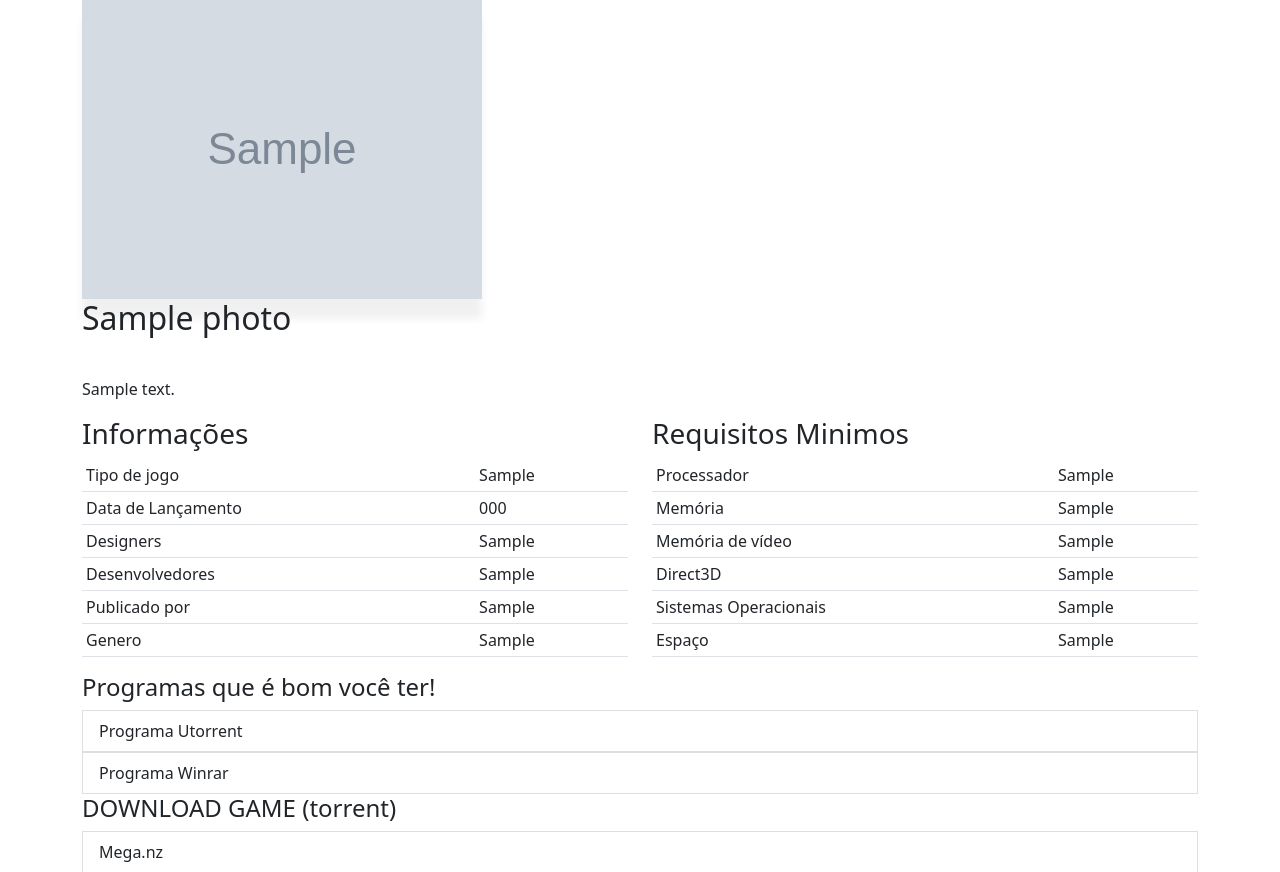
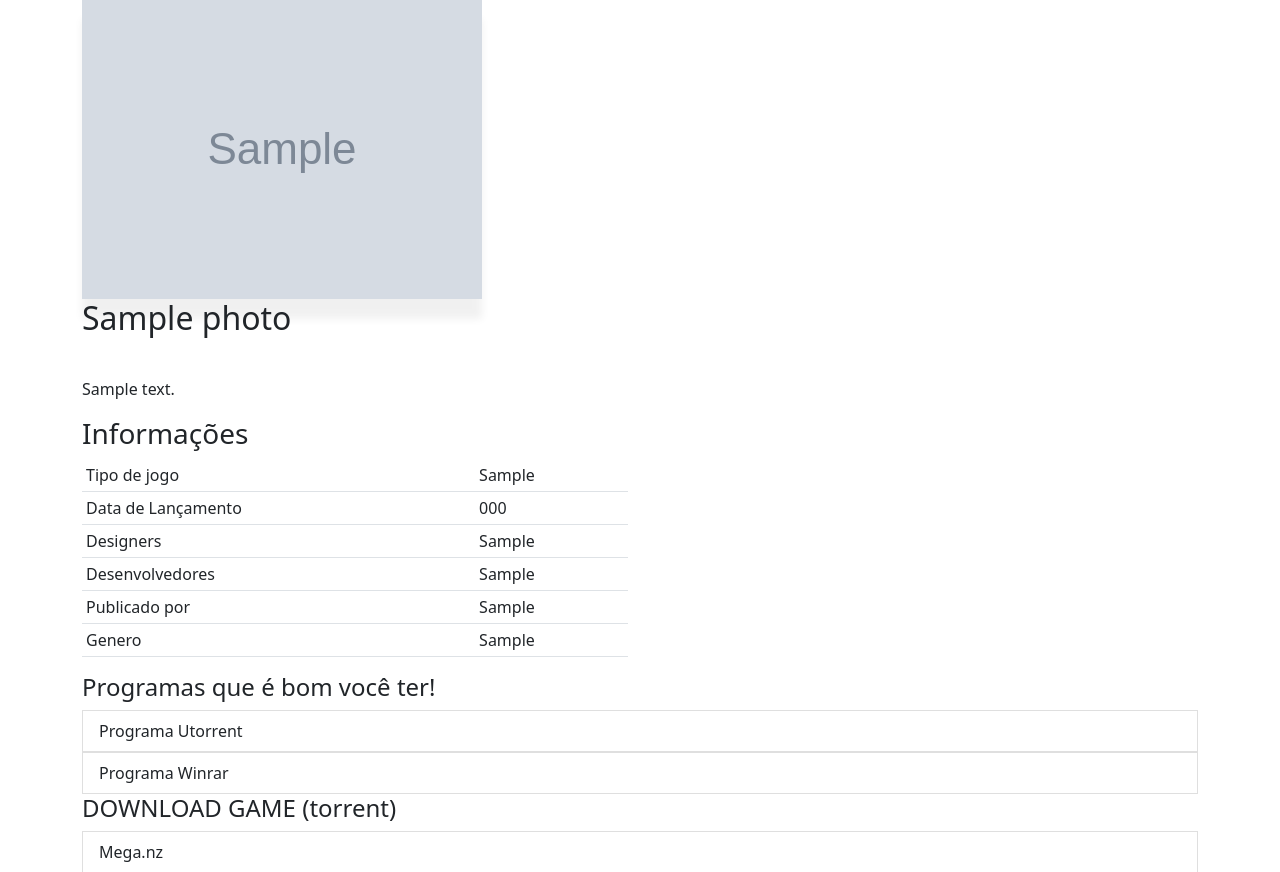
Before and after one commit to eticialima/damaheroblog, a Django app: page /photo/1/ in a window 1280 px wide. Shown: the part 877-1749 px from the top of the page. Run offline with Django 3.2, Linux system fonts and the light colour scheme; tables that the repository leaves empty hold one stand-in row (values such as "Sample post"); grey boxes marked "Sample" are stand-in pictures.

Commit message:
atualizado
atualizado

```diff
--- a/photos/models.py
+++ b/photos/models.py
@@ -18,13 +18,6 @@ class Photo(models.Model):
     info_developers = models.CharField(max_length=150)
     info_publish = models.CharField(max_length=150)
     info_genero = models.CharField(max_length=150)
-    # Requerimentos
-    req_processador = models.CharField(max_length=150)
-    req_memoria = models.CharField(max_length=150)
-    req_memoriavideo = models.CharField(max_length=150)
-    req_direct = models.CharField(max_length=150)
-    req_sistema = models.CharField(max_length=150)
-    req_volumedisco = models.CharField(max_length=150)
     # Botão
     button_mega = models.URLField(max_length=300)
     button_media = models.URLField(max_length=300)
--- a/photos/templates/photos/photo.html
+++ b/photos/templates/photos/photo.html
@@ -19,14 +19,13 @@
     </div>
 </div>
 <div class="container">
-    <div class="row justify-content-center ">
+    <div class="row ">
         <div class="col-12">
             <a href="{% url 'gallery' %}" class="btn btn-dark my-3">Voltar</a>
         </div>
         <div class="col-12">
             <h1>{{ photo.titulo }}</h1>
             <div>
-                <!-- IMAGEM DO JOGO  -->
                 <img style="max-width: 100%; max-height: 100%; box-shadow: 0 20px 8px rgb(0 0 0 / 6%);" src="{{photo.image.url}}">
             </div>
         </div>
@@ -62,37 +61,6 @@
                 <tr>
                     <td>Genero</td>
                     <td>{{photo.info_genero}}</td>
-                </tr>
-                </tbody>
-            </table>
-        </div>
-        <div class="col-6">
-            <h3>Requisitos Minimos</h3>
-            <table class="table table-sm">
-                <tbody>
-                <tr>
-                    <td>Processador</td>
-                    <td>{{photo.req_processador}}</td>
-                </tr>
-                <tr>
-                    <td>Memória</td>
-                    <td>{{photo.req_memoria}}</td>
-                </tr>
-                <tr>
-                    <td>Memória de vídeo</td>
-                    <td>{{photo.req_memoriavideo}}</td>
-                </tr>
-                <tr>
-                    <td>Direct3D</td>
-                    <td>{{photo.req_direct}}</td>
-                </tr>
-                <tr>
-                    <td>Sistemas Operacionais</td>
-                    <td>{{photo.req_sistema}}</td>
-                </tr>
-                <tr>
-                    <td>Espaço</td>
-                    <td>{{photo.req_volumedisco}}</td>
                 </tr>
                 </tbody>
             </table>
```
Also changed, not shown: photos/templates/photos/add.html (+0 -11 lines).
